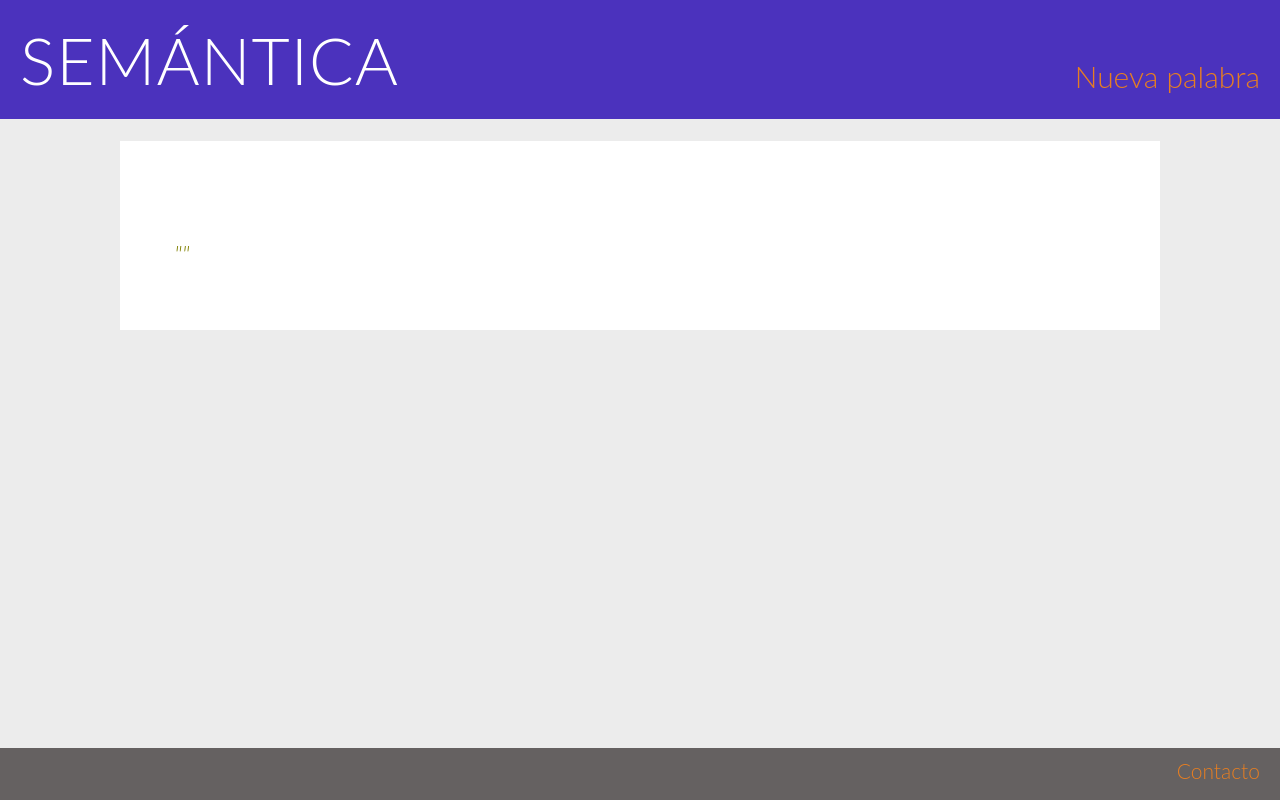
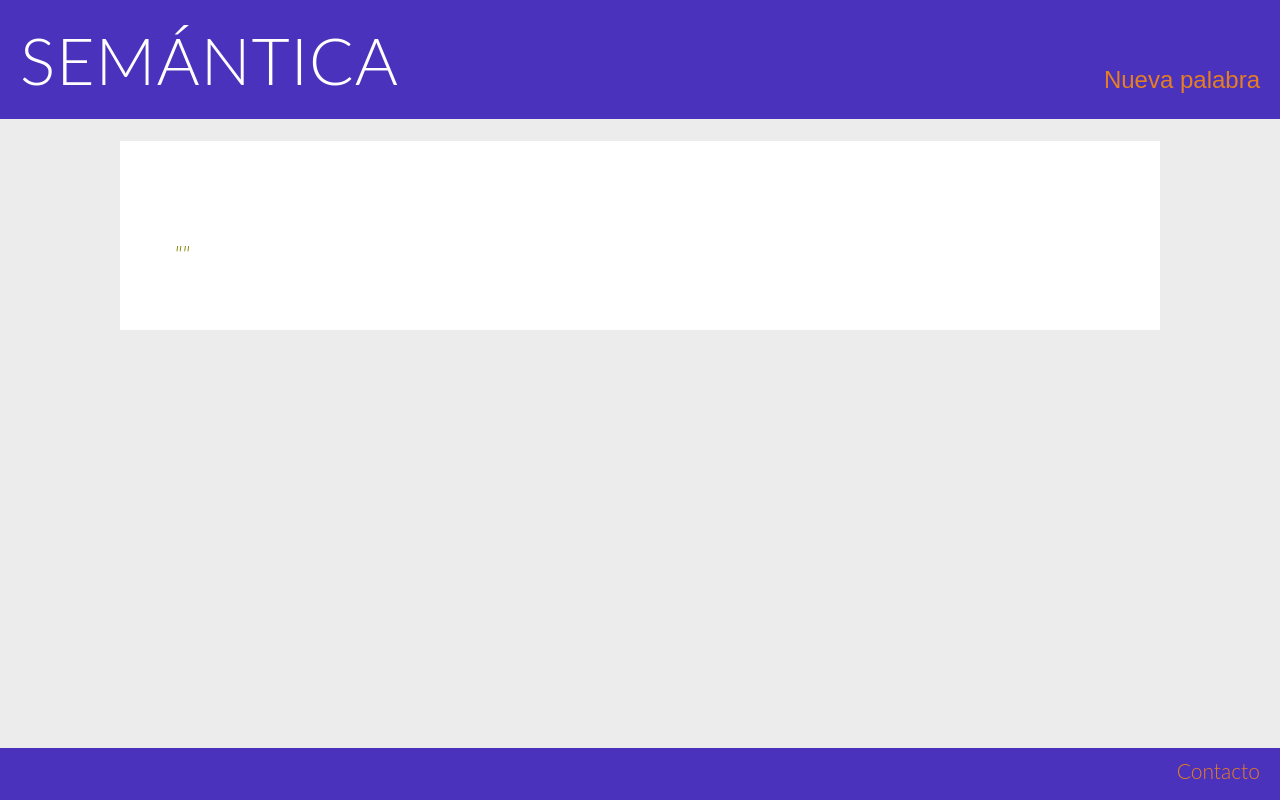
Before and after one commit to emilioponce/semantica, a React (Create React App) app in the folder client/: page / in a window 1280 px wide. Built offline with nearby package versions, Linux system fonts and the light colour scheme; no server answers.

Commit message:
style change: new word button. onclick event

```diff
--- a/client/src/App.css
+++ b/client/src/App.css
@@ -39,6 +39,13 @@ html, body {
   padding: 58px 20px 0 0;
 }
 
+.controls > button {
+  font-size: 80%;
+  background-color: #4b32bd;
+  border: none;
+  color: #e67e22;
+}
+
 .left-sidebar {
   grid-area: left;
 }
@@ -53,7 +60,7 @@ main {
 
 footer {
   grid-area: foot;
-  background-color: #656161;
+  background-color: #4b32bd;
   text-align: right;
   padding: 10px 20px 0 0;
   font-size: 70%;
--- a/client/src/Controls.js
+++ b/client/src/Controls.js
@@ -2,9 +2,14 @@ import React, {Component} from 'react';
 
 class Controls extends Component {
 
+  handleClick() {
+     console.log("click recieved");
+  }
+
   render() {
-    return <a className="controls" href="#">Nueva palabra</a>
-    //@TODO action.. render new word on WORD component
+    return <div className="controls">
+      <button onClick={this.handleClick}>Nueva palabra</button>
+    </div>
   }
 }
 
--- a/client/src/Word.js
+++ b/client/src/Word.js
@@ -2,7 +2,6 @@ import React, {Component} from 'react';
 
 class Word extends Component {
 
-  // Initialize state
   state = {
     data: {}
   }
```
